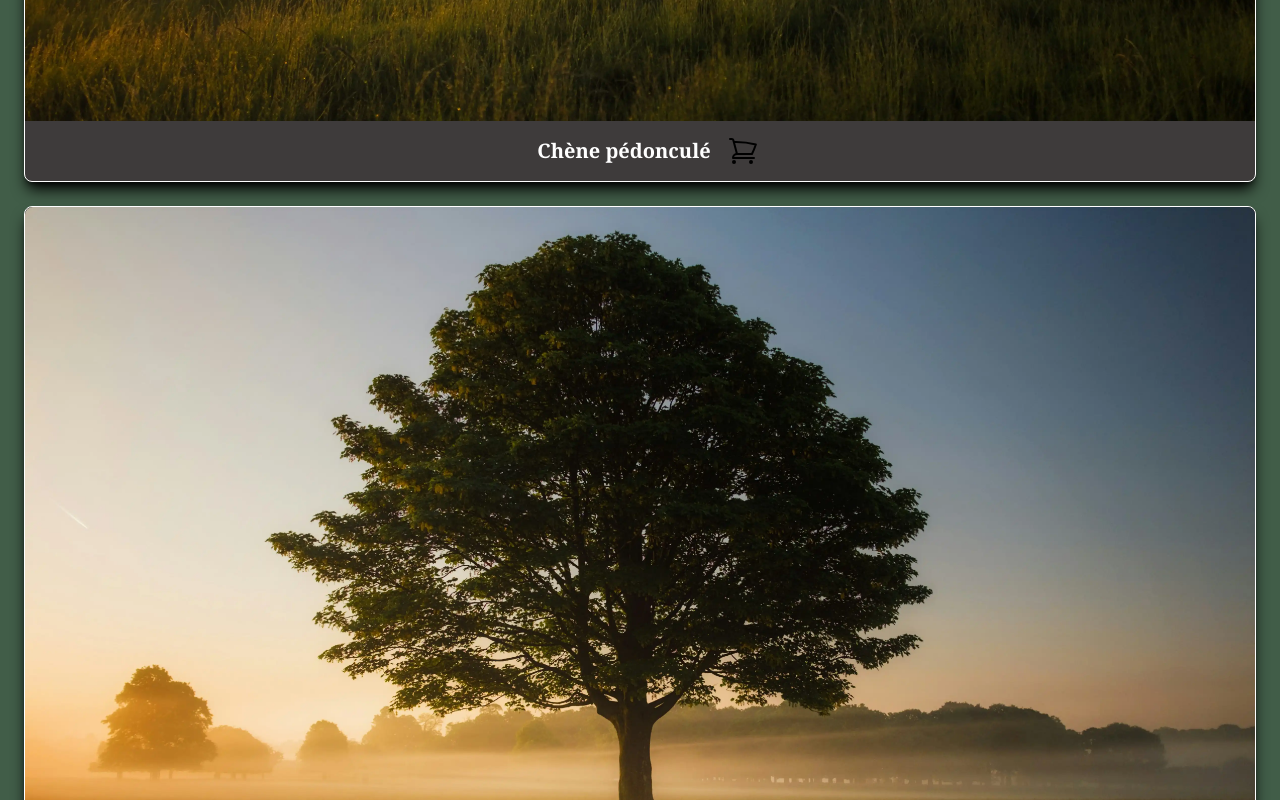
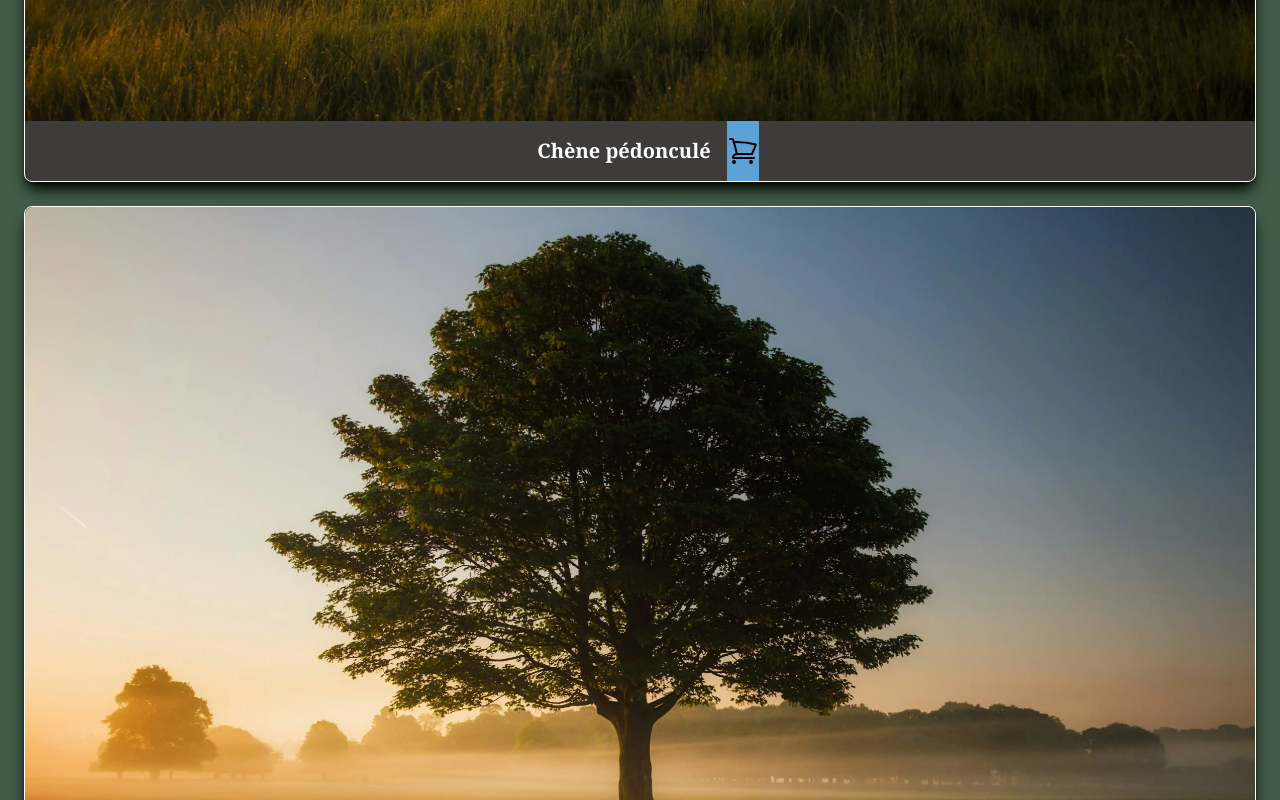
Before and after one commit to NathanBegue/GreenRoots-front, a React (Vite) app: page / in a window 1280 px wide. Shown: the part 900-1700 px from the top of the page. Built offline with nearby package versions, Linux system fonts and the light colour scheme.

Commit message:
boutique finie, petit détails a régler

```diff
--- a/src/component/ui/Card.tsx
+++ b/src/component/ui/Card.tsx
@@ -8,7 +8,7 @@ export default function Card() {
                 <p className="text-xl font-bold p-4 font-title">
                     Chène pédonculé
                 </p>
-                <img src="images/icons/shop-card.svg" alt="" className="w-8 " />
+                <img src="images/icons/shop-card.svg" alt="Logo panier" className="w-8 bg-cta" />
             </div>
         </article>
     )
```
